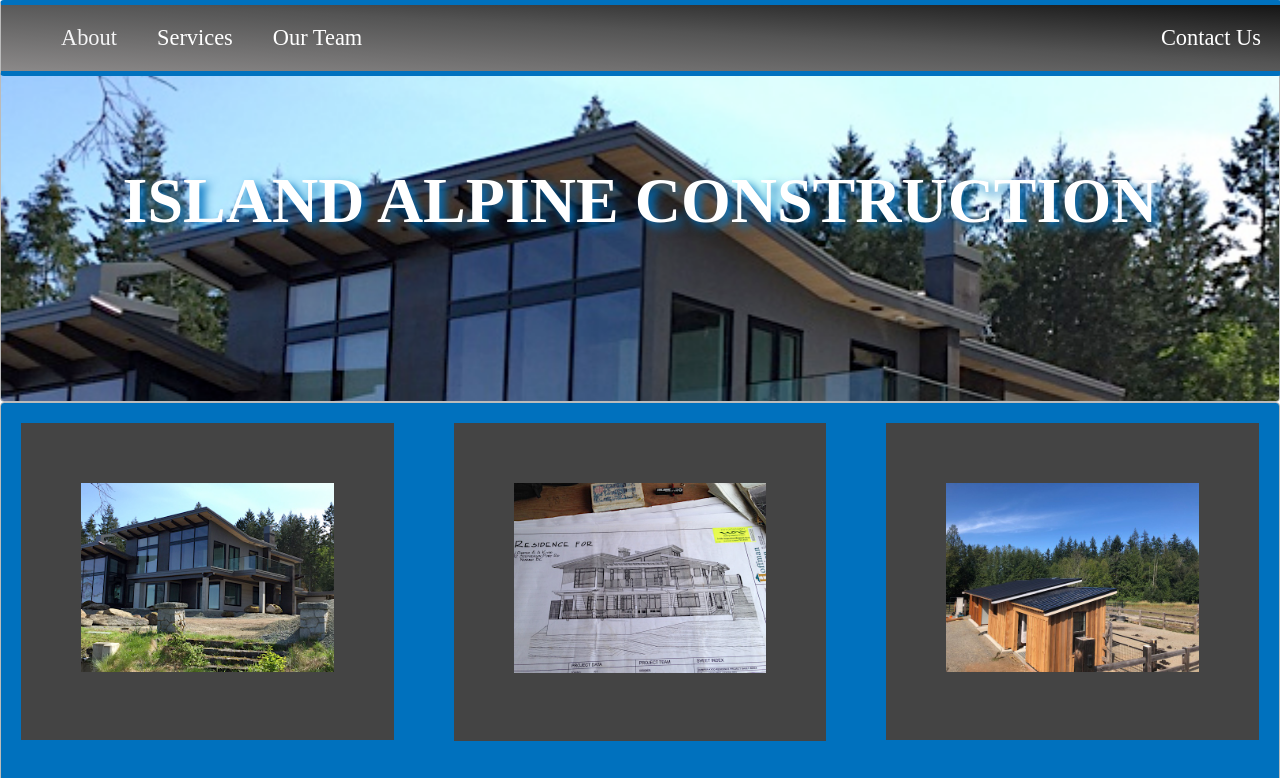
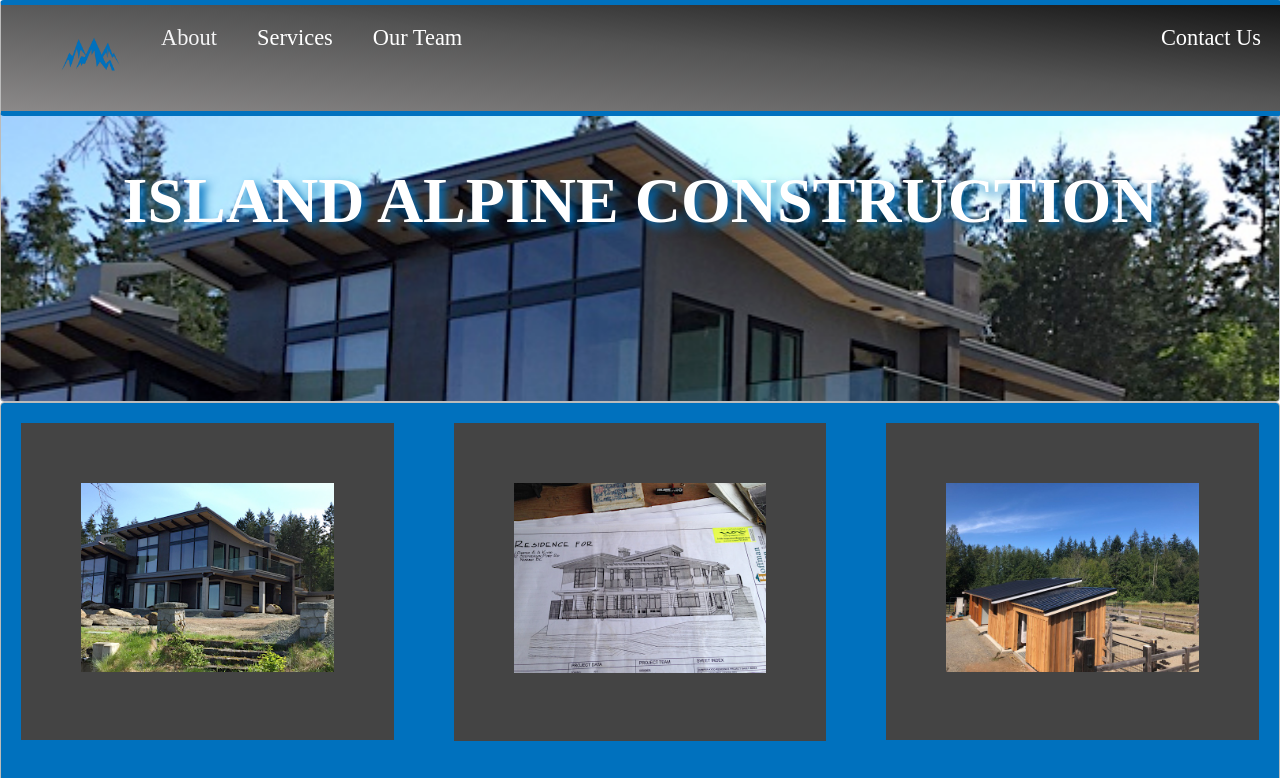
Before and after one commit to iac77/island-alpine-construction, a plain HTML site: page index.html in a window 1280 px wide. Shown: the top 778 px of the page. Drawn offline with Linux system fonts and the light colour scheme; a web font is replaced by a local one.

Commit message:
Update index.html

```diff
--- a/index.html
+++ b/index.html
@@ -17,7 +17,14 @@
 <nav class="zone black sticky top-bottom-border">
   <ul class="main-nav">
     <li>
-	    <a href="projects/project1.html">About</a>
+	    <a href="">
+	  	<img src = "favicon.png" style="width: 60px; height: 60px;">
+	    </a>
+	  </li>
+
+
+    <li>
+	    <a href="">About</a>
     </li>
 
 	  <li><a href=""></a>Services</li>
```
